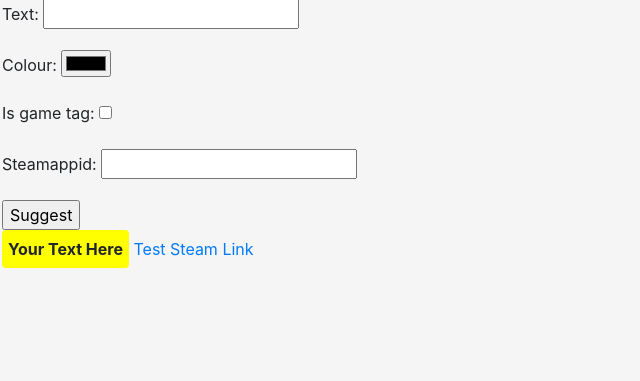
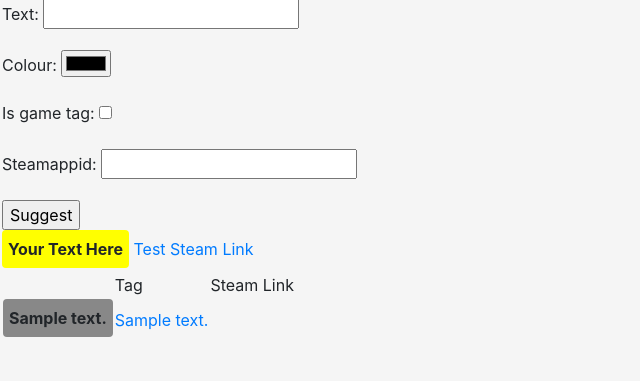
Before and after one commit to settlemysettle/SettleMySettle, a Django app: page /settle/suggest-tag in a window 1280 px wide. Shown: the part 71-452 px from the top of the page, without its empty margins (0-640 px from the left). Run offline with Django 3.2, Linux system fonts and the light colour scheme; tables that the repository leaves empty hold one stand-in row (values such as "Sample post"); some libraries are stand-ins or nearby versions.

Commit message:
added queue of pending tags in a table

```diff
--- a/settle/views.py
+++ b/settle/views.py
@@ -260,4 +260,8 @@ def suggest_tag(request):
         suggest_tags_form = SuggestTag()
     context_dict["suggest_form"] = suggest_tags_form
 
+    pending_tags = Tag.objects.filter(is_pending=True).order_by("text")
+
+    context_dict["pending_tags"] = pending_tags
+
     return render(request, 'settle/suggest-tag.html', context=context_dict)
--- a/templates/settle/suggest-tag.html
+++ b/templates/settle/suggest-tag.html
@@ -20,6 +20,26 @@
                     style="background-color: #FFFF00">Your Text Here</span>
 
     <a id="preview-steam" href="https://store.steampowered.com/app/0" target="_blank">Test Steam Link</a>
+    <!-- Code for admin queue -->
+    {% if pending_tags %}
+    <table>
+        <th>
+            <td>Tag</td>
+            <td>Steam Link</td>
+        </th>
+    {% for tag in pending_tags %}
+        <tr>
+         <td><span class="btn tag mb-1"
+                    style="background-color:{{ tag.colour }}">{{ tag }}</span></td>
+        <td>{% if tag.steamAppId %}
+             <a href="https://store.steampowered.com/app/{{ tag.steamAppId }}" target="_blank">{{ tag }}</a>
+        {% endif %}</td>
+        </tr>
+    {% endfor %}
+    </table>
+    {% endif %}
+
+
 {% endblock %}
 
 {% block script_block %}
```
